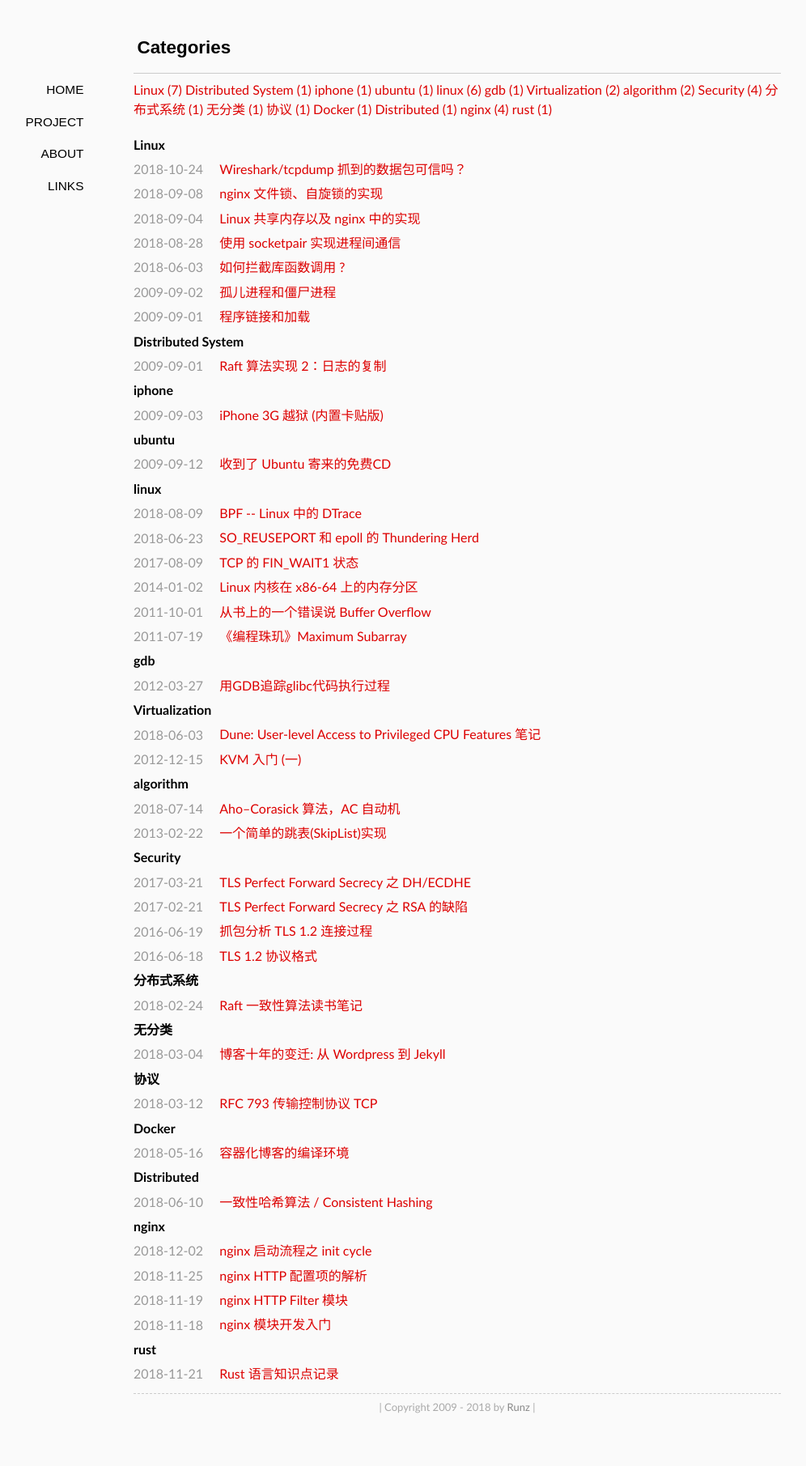
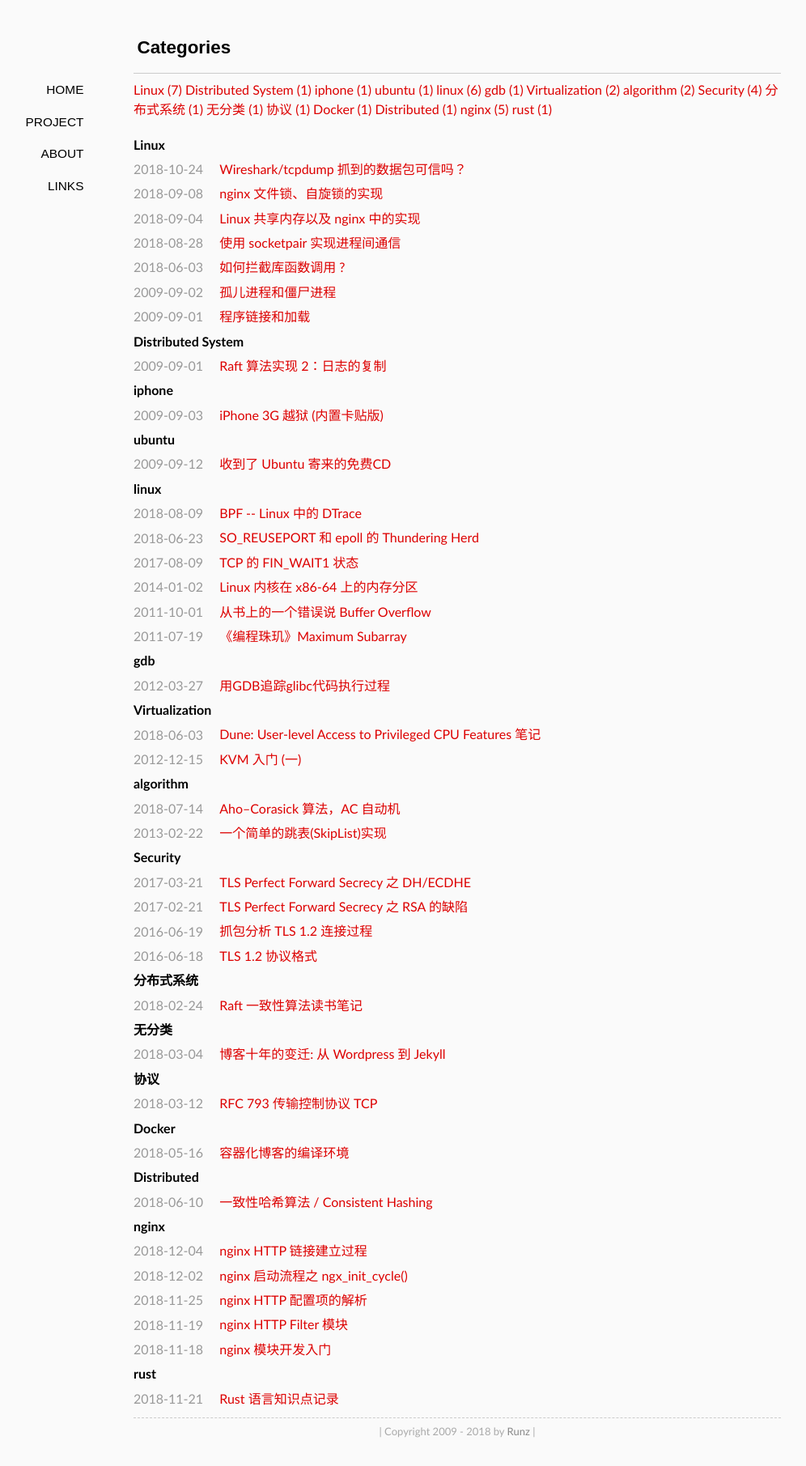
Before and after one commit to shaman7036/runzhen.github.io, a Jekyll site: the page built from categories/index.md, in a window 1280 px wide. Shown: the whole page at 81% size, without its empty margins (75-1071 px from the left). Built offline with Jekyll 4.4.1, drawn with Linux system fonts in a browser that asks for light colours; some web fonts are replaced; before the commit the page ends 1781 px from its top, so only the background shows below that; some of the changed lines change nothing that is shown.

Commit message:
init connection

````diff
--- a/_posts/2018-12-02-nginx-init-cycle.md
+++ b/_posts/2018-12-02-nginx-init-cycle.md
@@ -1,7 +1,7 @@
 ---
 layout: post
 comments: no
-title: "nginx 启动流程之 init cycle"
+title: "nginx 启动流程之 ngx_init_cycle()"
 category: "nginx"
 tags: [nginx]
 ---
--- /dev/null
+++ b/_posts/2018-12-04-nginx-http-init-connection.md
@@ -0,0 +1,97 @@
+---
+layout: post
+comments: no
+title: "nginx HTTP 链接建立过程"
+category: "nginx"
+tags: [nginx]
+---
+
+* table
+{:toc}
+***
+
+# ngx_http_init_connection()
+
+负责建立 http 链接的是 ngx_http_init_connection()， 我们先来看一下谁会调用这个函数。
+
+ngx_http_optimize_servers() 是一个负责合并配置项的函数，在有关 http 配置项解析的博客中曾经提到过，它会调用 ngx_http_add_listening()。
+
+继续看 ngx_http_add_listening(), 看到 ls->handler = ngx_http_init_connection;
+
+即 ngx_http_init_connection() 作为一个回调函数，被设置在了 listening 结构体的 handler 中。
+
+那么它是从哪儿被调用的呢？ 最简单的方法就是打印一下backtrace
+
+```
+#0  ngx_http_init_connection (c=0x7ffff7fa90f8)
+#1  ngx_event_accept (ev=0x73c3a0)
+#2  ngx_epoll_process_events (cycle, timer, flags)
+#3  ngx_process_events_and_timers (cycle=cycle@entry=0x716860)
+#4  ngx_single_process_cycle (cycle=cycle@entry=0x716860)
+#5  main (argc=<optimized out>, argv=<optimized out>)
+```
+
+原来是在 epoll 中由事件触发的，正所谓事件驱动。现在知道了它的调用者，那么继续看 init connection 具体做了哪些事。
+
+我们先忽略对 ipv6、ssl 的处理，直接看最简单的情况，ssl 相关后续博客再分析。精简后的代码如下：
+
+```
+void ngx_http_init_connection() {
+    c->data = hc; // data 是专门存数据的地方，之后使用
+
+    // 拿到以前提到很多次的 ngx_http_conf_ctx_t
+    hc->conf_ctx = hc->addr_conf->default_server->ctx;
+
+    // 连接的读事件，rev 是 ngx_event_t 类型
+    rev = c->read;
+
+    // 处理读事件，读取请求头
+    // 设置了读事件的 handler，可读时就会调用 handler
+    rev->handler = ngx_http_wait_request_handler;
+
+    // 前面把读事件加入epoll，当socket有数据可读时就调用
+    // ngx_http_wait_request_handler
+    // 同时因为事件也加入了定时器，超时时也会调用 handler
+    ngx_handle_read_event(rev, 0);
+}
+```
+
+# ngx_http_wait_request_handler()
+
+前面我们把 read 事件加入了 epoll，当 socket 有数据可读是就会调用本函数。又因为是事件触发，可能会被多次调用，即重入。
+
+本函数的主要做的工作非常简单：把 socket 上能读的数据读出来，然后创建一个 http request 结构体，最后调用其他函数来解析 http 请求头。
+
+```
+void ngx_http_wait_request_handler() {
+    // 从事件的data获得连接对象
+    c = rev->data;
+
+    // 获取配置数组。回忆前面在 init_connection里设置
+    hc = c->data;
+    cscf = ngx_http_get_module_srv_conf(hc->conf_ctx,
+                            ngx_http_core_module);
+
+    // 这里的 recv 是相当于nginx 封装的 accept() 函数
+    // 具体可参考 ngx_event_accept()
+    n = c->recv(c, b->last, size);
+
+    // 创建ngx_http_request_t
+    c->data = ngx_http_create_request(c);
+
+    rev->handler = ngx_http_process_request_line;
+    ngx_http_process_request_line(rev);
+}
+```
+
+最后的 ngx_http_process_request_line(rev) 要在设置给 handler 之后立马调用一次，是因为：
+
+1）改变读事件的 handler，之后再有数据来将会调用 request_line
+2）epoll 的 ET 触发模式，需要立即处理不然就没有了。而
+
+
+# ngx_http_process_request_line()
+
+本函数调用recv读取数据，解析出请求行信息,存在 r->header_in里。使用用无限循环，保证读取完数据，如果返回 again ，说明客户端发送的数据不足，会继续读取。
+
+在请求行处理完毕后，设置读事件处理函数 process_request_headers
````
